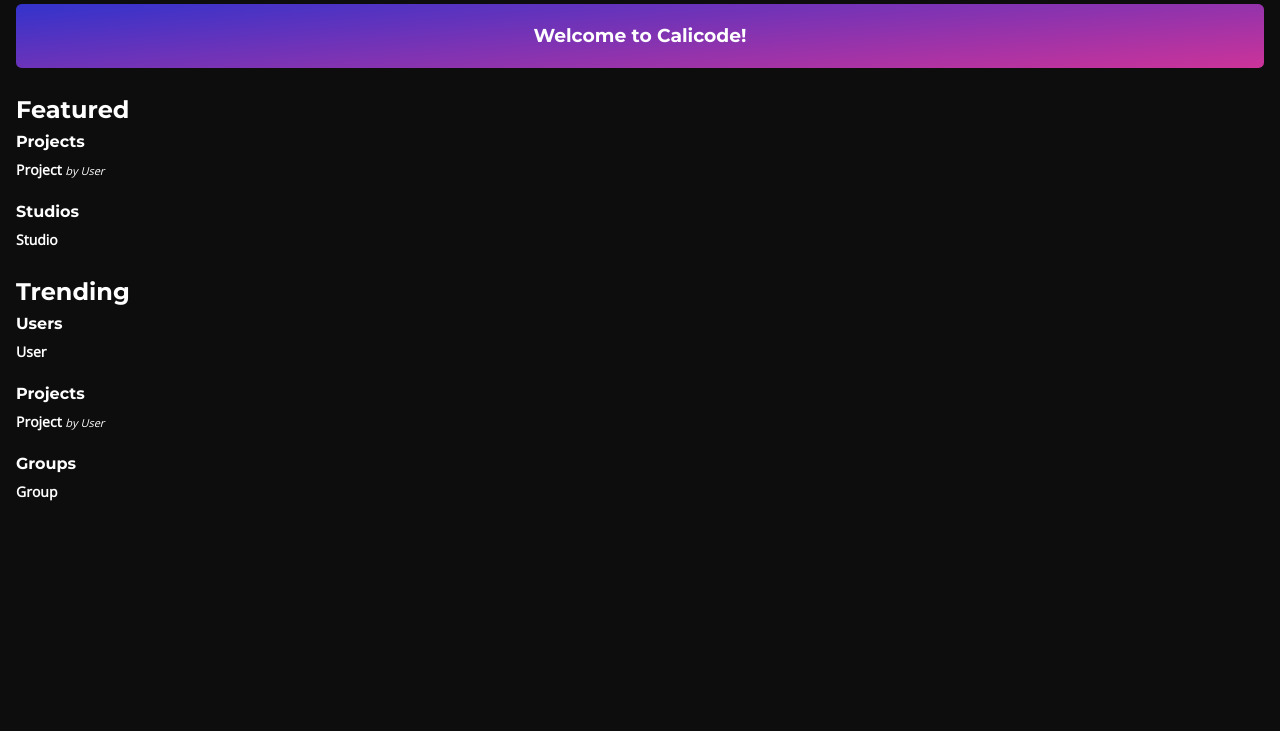
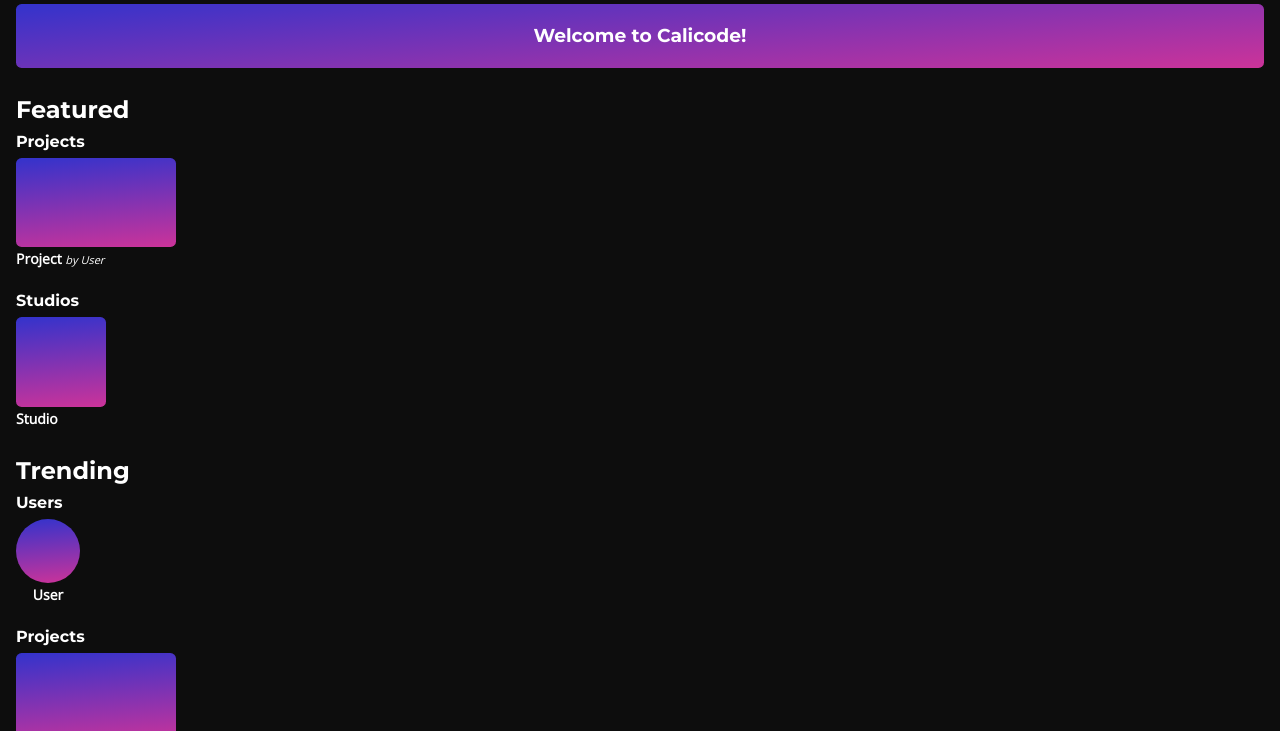
Before and after one commit to ScReGr/calicode-www, a plain HTML site: page index.html in a window 1280 px wide. Shown: the part 69-800 px from the top of the page. Drawn offline with nearby package versions, Linux system fonts and the light colour scheme.

Commit message:
Alpha v0.0.4
Same as last

```diff
--- a/style.css
+++ b/style.css
@@ -41,6 +41,30 @@ h1, h2, h3, h4, h5, h6 and _:-ms-lang(x), _:-webkit-full-screen, .selector {
   background-color: white;
   margin: 0.25em 0;
   border-radius: 0.35rem;
+}
+
+.project {
+  width: 10em;
+  height: 5.6em;
+  background-image: linear-gradient(-185deg, #3333cc, #cc3399);
+  border-radius: 0.35rem;
+  line-height: 0;
+}
+
+.studio {
+  width: 5.6em;
+  height: 5.6em;
+  background-image: linear-gradient(-185deg, #3333cc, #cc3399);
+  border-radius: 0.35rem;
+  line-height: 0;
+}
+
+.user {
+  width: 4em;
+  height: 4em;
+  background-image: linear-gradient(-185deg, #3333cc, #cc3399);
+  border-radius: 10000rem;
+  line-height: 0;
 }
 
 .navbar {
@@ -93,12 +117,13 @@ h1, h2, h3, h4, h5, h6 and _:-ms-lang(x), _:-webkit-full-screen, .selector {
 
 input[type=text] {
   float: right;
-  padding: 3px;
+  padding: 5px;
   border: none;
   border-radius: 0.35rem;
-  margin-right: 16px;
+  margin-right: 1px;
   background-color: #1a1a1a;
   color: white;
+  font-size: 15px;
   font-family:Montserat, "Helvetica Neue", helvetica, arial, sans-serif;
 }
 
```
